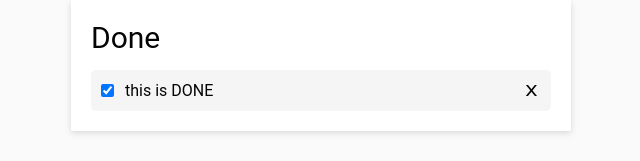
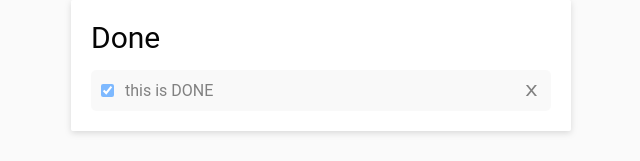
Before and after one commit to igoracmelo/tovue-list, a Vue app: page / in a window 1280 px wide. Shown: the part 337-498 px from the top of the page, without its empty margins (319-959 px from the left). Built offline with nearby package versions, Linux system fonts and the light colour scheme.

Commit message:
fix: make style change when certain events occur

```diff
--- a/src/components/TodoItem/TodoItem.js
+++ b/src/components/TodoItem/TodoItem.js
@@ -6,24 +6,11 @@ export default {
       done: Boolean,
     },
   },
-
-  methods: {
-    onCheck(e) {
-      let currentTodo = e.target.parentNode
-			currentTodo.classList.toggle("done")
-    },
-
-    onDelete(e) {
-    },
-
-    onFocus(e) {
-      let currentTodo = e.target.parentNode
-      currentTodo.classList.add("hover")
-    },
-
-    onBlur(e) {
-      let currentTodo = e.target.parentNode
-      currentTodo.classList.remove("hover")
+  data() {
+    return {
+      style: {
+        hover: false
+      }
     }
   }
 }
--- a/src/components/TodoItem/TodoItem.vue
+++ b/src/components/TodoItem/TodoItem.vue
@@ -1,18 +1,23 @@
 <template>
-  <div class="todo-item">
+  <div
+    class="todo-item"
+    :class="{
+      done: item.done,
+      hover: style.hover
+    }"
+  >
     <input
       type="checkbox"
       class="todo-done focus-outline"
       v-model="item.done"
-      @change="onCheck($event)"
       tabindex="-1"
     >
     <input
       type="text"
       class="todo-text"
       v-model="item.text"
-      @focus="onFocus"
-      @blur="onBlur"
+      @focus="style.hover = true"
+      @blur="style.hover = false"
       tabindex="1"
     >
     <button
```
